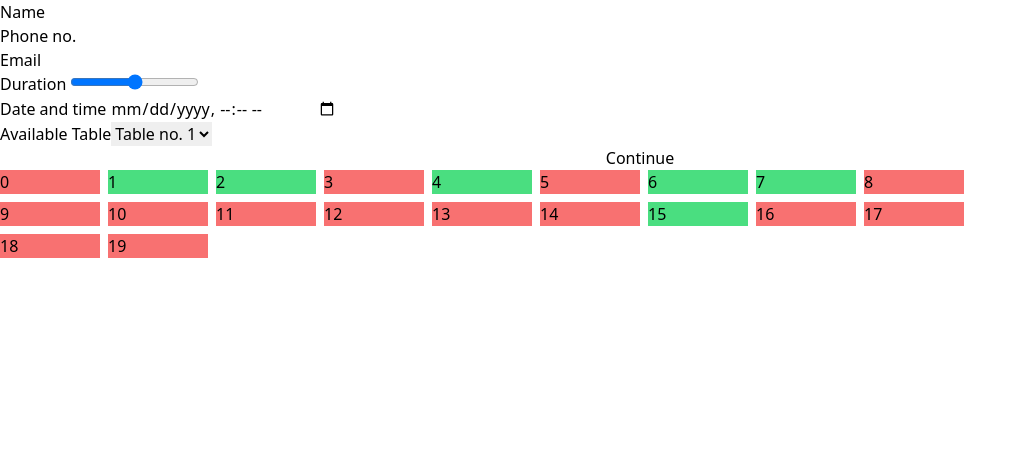
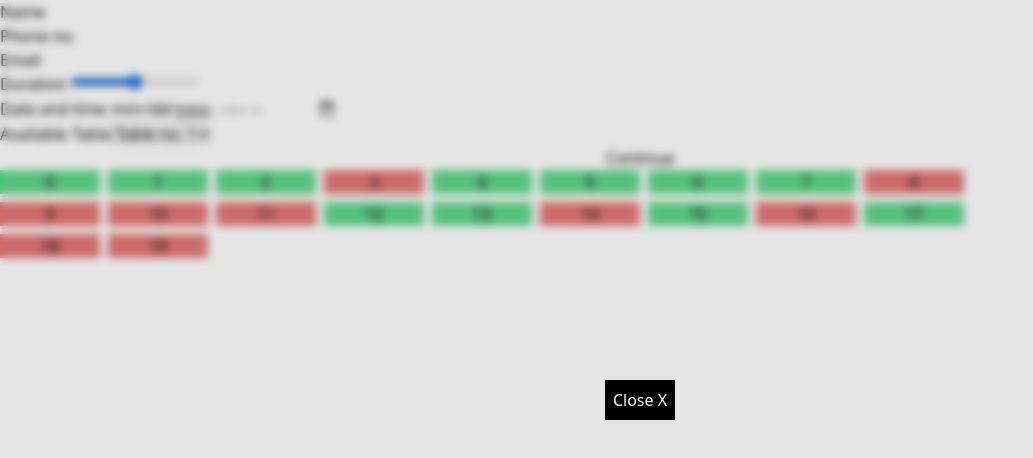
Before and after one commit to decipher-cs/dining-allocation, a React (Vite) app: page / in a window 1280 px wide. Shown: the top 458 px of the page, without its empty margins (0-1033 px from the left). Built offline with nearby package versions, Linux system fonts and the light colour scheme.

Commit message:
Added confirmation dialog

```diff
--- a/src/App.tsx
+++ b/src/App.tsx
@@ -1,4 +1,28 @@
+import { useEffect, useState } from 'react'
+
 function App() {
+    const [allotmentConfirmationDialog, setAllotmentConfirmationDialog] = useState(true)
+    const [allotmentStatus, setAllotmentStatus] = useState<'loading' | 'success' | 'failed' | 'uninitiated'>(
+        'uninitiated'
+    )
+
+    const reserveSeat = (seatNum: number) => {
+        setAllotmentConfirmationDialog(true)
+        setAllotmentStatus('loading')
+    }
+
+    useEffect(() => {
+        let id = undefined
+        if (allotmentStatus === 'loading') {
+            id = setTimeout(() => {
+                setAllotmentStatus('success')
+            }, 1000 * 3)
+        }
+        return () => {
+            clearTimeout(id)
+        }
+    }, [allotmentStatus])
+
     return (
         <main>
             <form
@@ -46,14 +70,49 @@ function App() {
                 {Array(20)
                     .fill(' ')
                     .map((_, tableNum) => {
-                        const seatAvailable = Boolean(Math.floor(Math.random() * 1.3))
+                        const seatAvailable = Boolean(Math.floor(Math.random() * 2))
                         return (
-                            <div key={tableNum} className={[seatAvailable ? 'bg-green-400' : 'bg-red-400'].join(' ')}>
+                            <button
+                                disabled={!seatAvailable}
+                                key={tableNum}
+                                className={[
+                                    seatAvailable ? 'bg-green-400 cursor-pointer' : 'bg-red-400 cursor-not-allowed',
+                                ].join(' ')}
+                                type="button"
+                                onClick={() => {
+                                    reserveSeat(tableNum)
+                                }}
+                            >
                                 {tableNum}
-                            </div>
+                            </button>
                         )
                     })}
             </section>
+
+            {allotmentConfirmationDialog && (
+                <dialog
+                    open={allotmentConfirmationDialog}
+                    className="h-svh w-full absolute inset-0 grid place-content-center"
+                    style={{
+                        backdropFilter: 'blur(4px) saturate(80%)',
+                        backgroundColor: 'rgba(0, 0, 0, 0.1)',
+                    }}
+                >
+                    <button
+                        className="p-2 bg-black text-white"
+                        onClick={() => setAllotmentConfirmationDialog(false)}
+                        aria-label="close dialog"
+                    >
+                        Close X
+                    </button>
+
+                    {allotmentStatus === 'loading' && <div className="bg-white w-fit p-4">Loading...</div>}
+                    {allotmentStatus === 'failed' && (
+                        <div className="bg-white w-fit p-4">Sorry try some other table</div>
+                    )}
+                    {allotmentStatus === 'success' && <div className="bg-white w-fit p-4">Successful ✅</div>}
+                </dialog>
+            )}
         </main>
     )
 }
```
